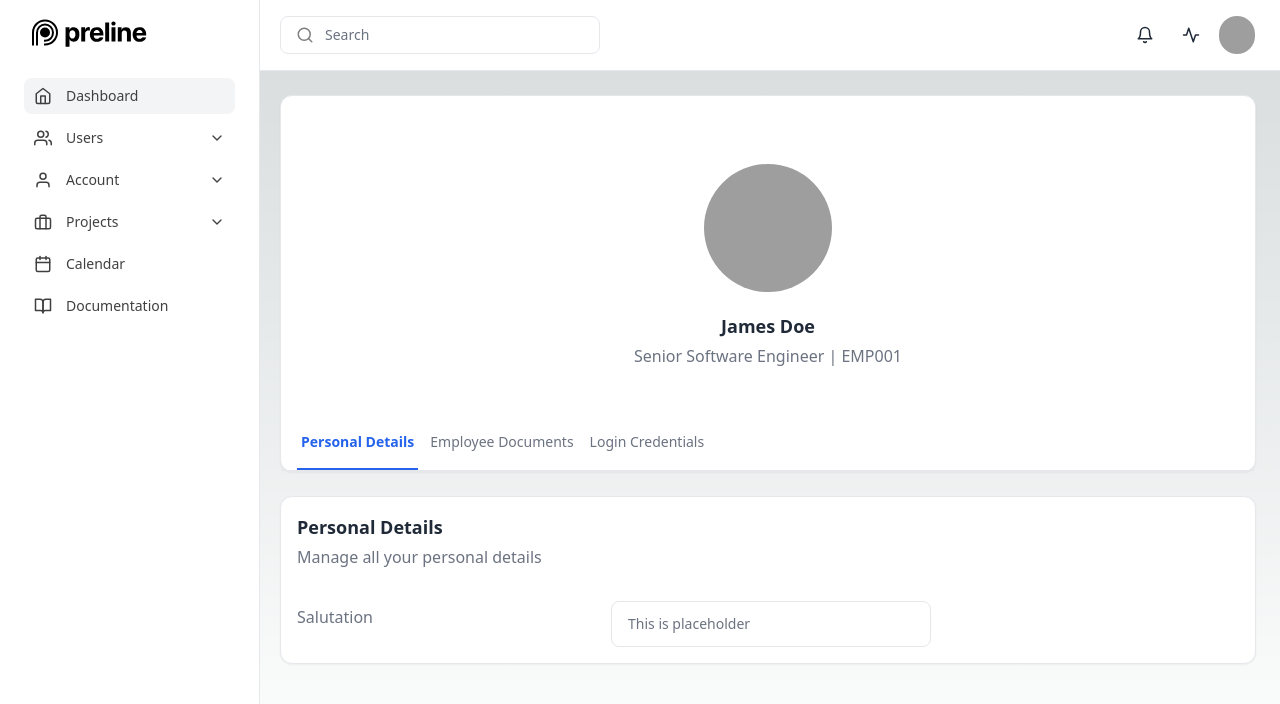
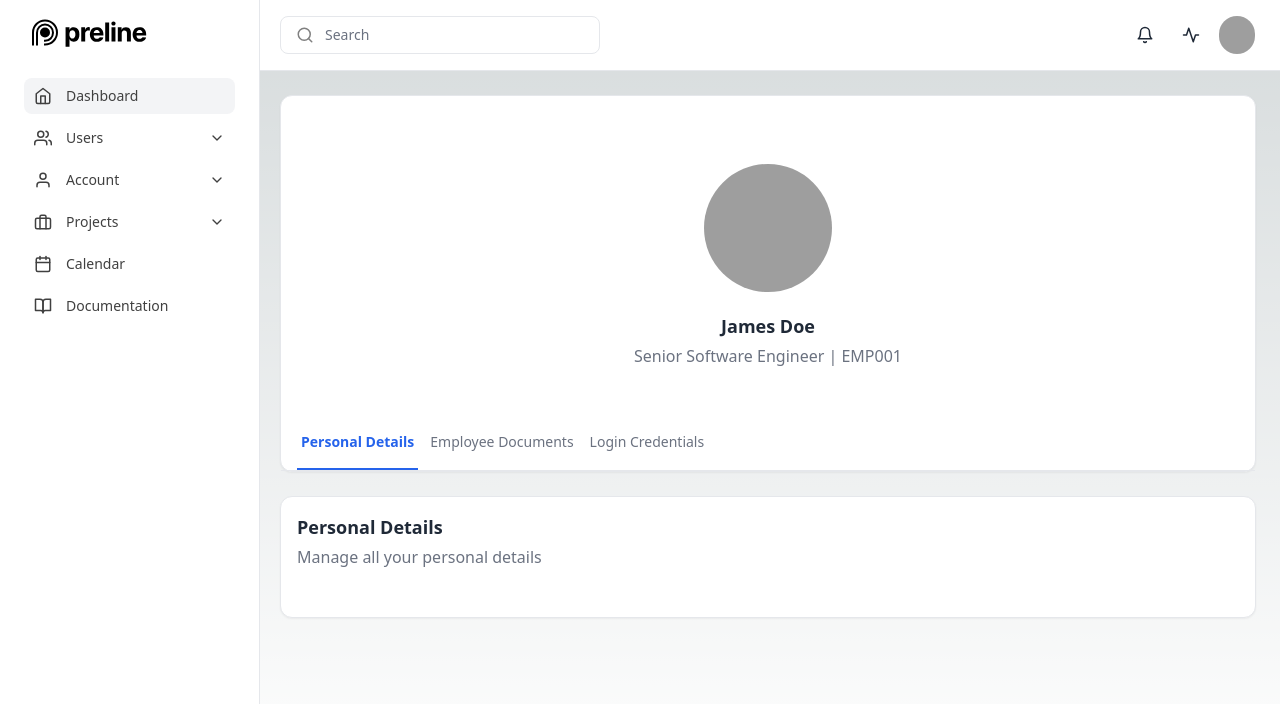
Before and after one commit to DoshiNeil/smartHRMS, a Next.js app: page /dashboard/profile in a window 1280 px wide. Shown: the top 704 px of the page. Built offline with nearby package versions, Linux system fonts and the light colour scheme; grey boxes are pictures that could not be loaded.

Commit message:
Adding Salutation form

```diff
--- a/src/app/dashboard/profile/PersonalDetails.tsx
+++ b/src/app/dashboard/profile/PersonalDetails.tsx
@@ -1,4 +1,11 @@
+import Salutation, { SalutationOptions } from '@@/components/form/Salutation';
+import { useState } from 'react';
+
 export default function PersonalDetails() {
+
+  const [personalDetails, setPersonalDetails] = useState<Object>();
+
+  const handleSalutationUpdate = (value: SalutationOptions) => setPersonalDetails(prev => ({ ...prev, salutation: value}));
   return (
     <div className='flex flex-col rounded-xl border bg-white shadow-sm dark:border-neutral-700 dark:bg-neutral-900 dark:shadow-neutral-700/70'>
       <div className='flex flex-col p-4'>
@@ -11,20 +18,7 @@ export default function PersonalDetails() {
       </div>
       {/** form **/}
       <div className='grid p-4 sm:grid-cols-1 md:grid-cols-6'>
-        <div className='grid sm:pb-2 md:col-span-2'>
-          <label className='my-1 text-gray-500 dark:text-neutral-400'>
-            Salutation
-          </label>
-        </div>
-        <div className='grid md:col-span-4'>
-          <div className='w-80 space-y-3'>
-            <input
-              type='text'
-              className='block w-full rounded-lg border-gray-200 px-4 py-3 text-sm focus:border-blue-500 focus:ring-blue-500 disabled:pointer-events-none disabled:opacity-50 dark:border-neutral-700 dark:bg-neutral-900 dark:text-neutral-400 dark:placeholder-neutral-500 dark:focus:ring-neutral-600'
-              placeholder='This is placeholder'
-            />
-          </div>
-        </div>
+        <Salutation updateSalutation={handleSalutationUpdate} />
       </div>
     </div>
   );
--- a/src/app/dashboard/profile/page.tsx
+++ b/src/app/dashboard/profile/page.tsx
@@ -1,3 +1,5 @@
+"use client"
+
 import PersonalDetails from './PersonalDetails';
 import ProfileHeaderSection from './ProfileHeaderSection';
 
--- /dev/null
+++ b/src/components/form/Salutation/index.tsx
@@ -0,0 +1,34 @@
+import { useEffect, useState } from "react";
+
+enum options {
+  mr = 'Mr.',
+  mrs = 'Mrs.',
+  ms = 'Ms',
+  dr = 'Dr.',
+}
+
+export type SalutationOptions = options | null;
+
+type SalutationProps = {
+  updateSalutation: (value: SalutationOptions) => void;
+  defaultValue?: SalutationOptions;
+};
+
+const Salutation: React.FC<SalutationProps> = ({
+  updateSalutation,
+  defaultValue = null,
+}) => {
+
+  const [value, setValue ] = useState<SalutationOptions>(defaultValue);
+
+  const handleSelect = (v:SalutationOptions) => setValue(v);
+
+  useEffect(() => (updateSalutation(value)), [value]);
+
+
+
+
+  return <></>;
+};
+
+export default Salutation;
--- /dev/null
+++ b/src/components/form/index.tsx
@@ -0,0 +1,4 @@
+type FormProps = {}
+const Form:React.FC<FormProps> = () => { return <></>};
+
+export default Form;
```
